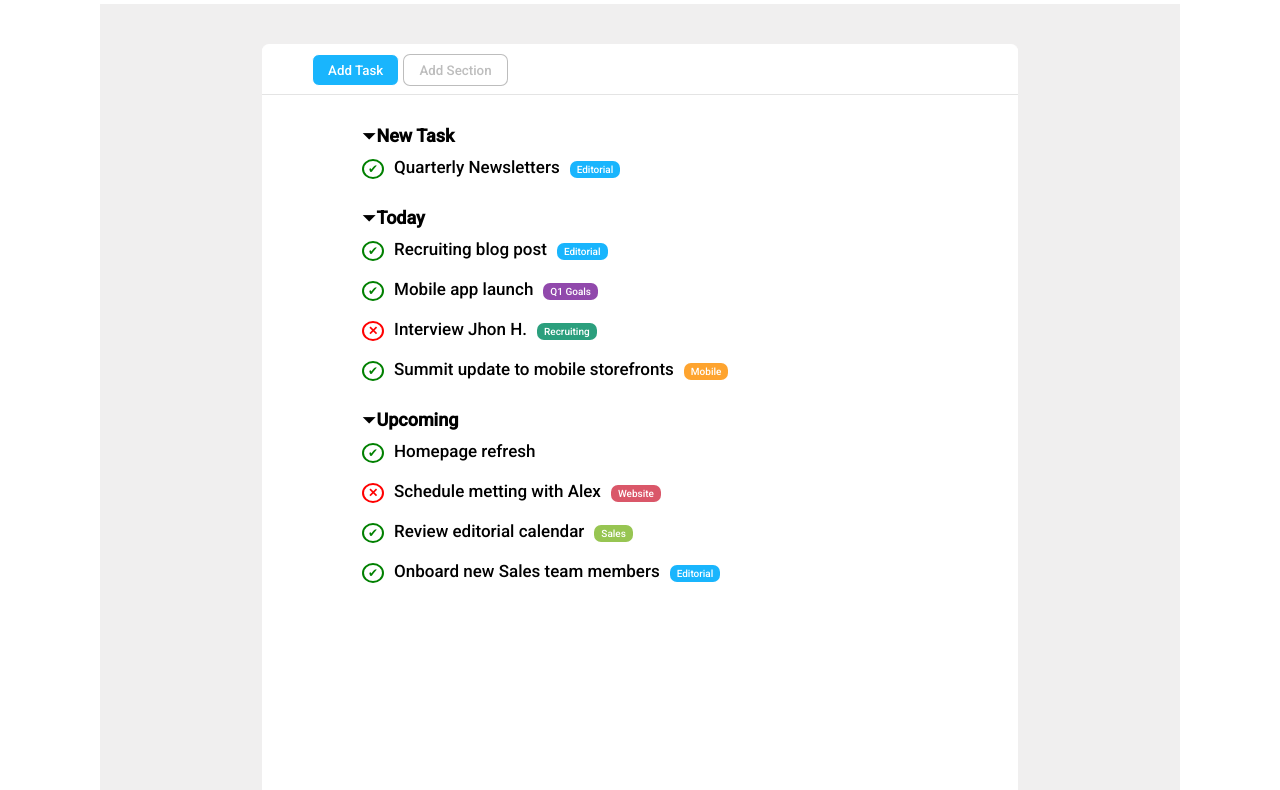
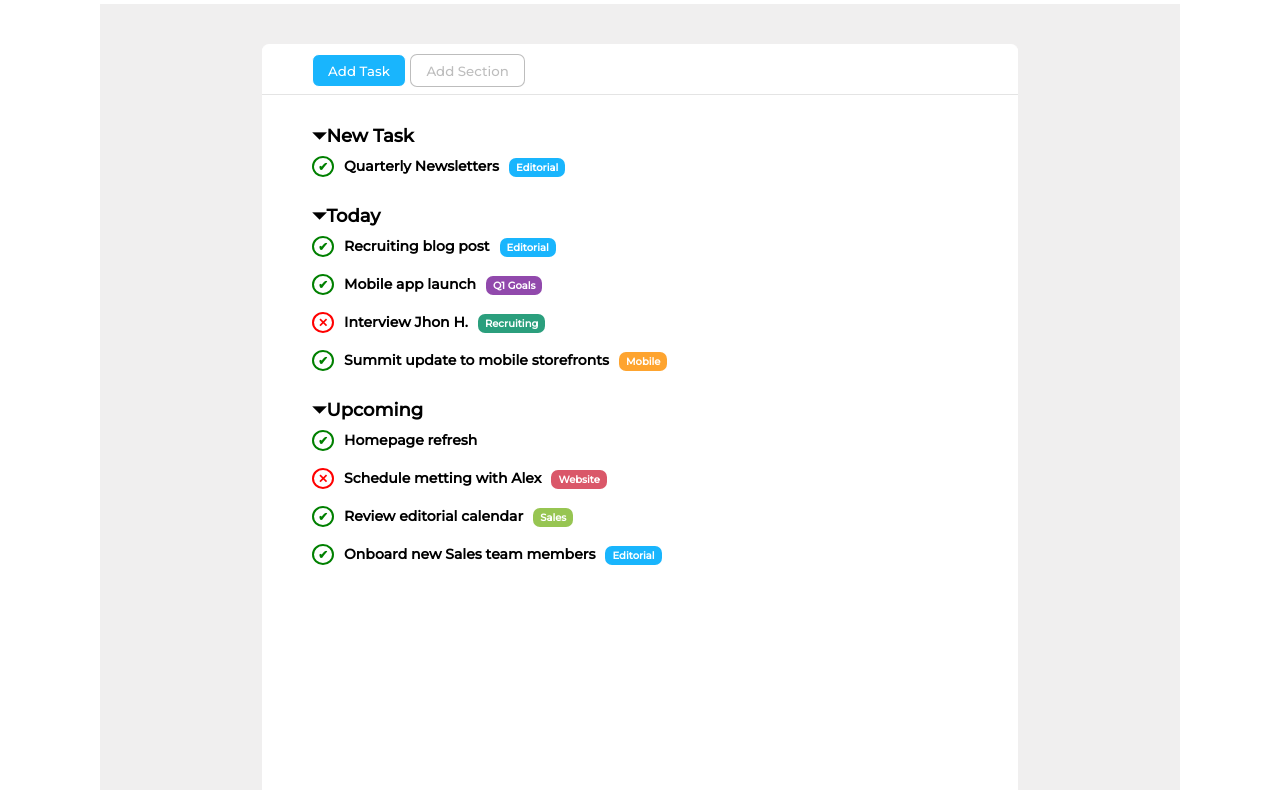
Before and after one commit to michelecanini/html-css-toboolist, a plain HTML site: page index.html in a window 1280 px wide. Shown: the part 86-876 px from the top of the page. Drawn offline with Linux system fonts and the light colour scheme.

Commit message:
fixed fonts problems, margin lists

```diff
--- a/css/style.css
+++ b/css/style.css
@@ -4,7 +4,7 @@
     padding: 0;
     margin: 0 auto;
     box-sizing: border-box;
-    font-family: 'Roboto', sans-serif;
+    font-family: 'Montserrat', sans-serif;
 }
 
 .container{
@@ -80,13 +80,13 @@ input.section{
 /*impostazioni liste*/
 
 .container-list2{
-    padding: 20px 100px;
+    padding: 20px 50px;
 }
 
 ul{
-    font-weight: 400;
+    font-weight: 600;
     list-style-type: none;
-    font-size: 17px;
+    font-size: 14px;
 }
 
 li{
--- a/index.html
+++ b/index.html
@@ -5,8 +5,8 @@
     <meta http-equiv="X-UA-Compatible" content="IE=edge">
     <meta name="viewport" content="width=device-width, initial-scale=1.0">
     <link rel="preconnect" href="https://fonts.googleapis.com">
-    <link rel="preconnect" href="https://fonts.gstatic.com" crossorigin>
-    <link href="https://fonts.googleapis.com/css2?family=Roboto:wght@500&display=swap" rel="stylesheet">
+<link rel="preconnect" href="https://fonts.gstatic.com" crossorigin>
+<link href="https://fonts.googleapis.com/css2?family=Montserrat:wght@500&display=swap" rel="stylesheet">
     <link rel="stylesheet" href="../html-css-toboolist/css/style.css">
     <title>Toboolist</title>
 </head>
```
